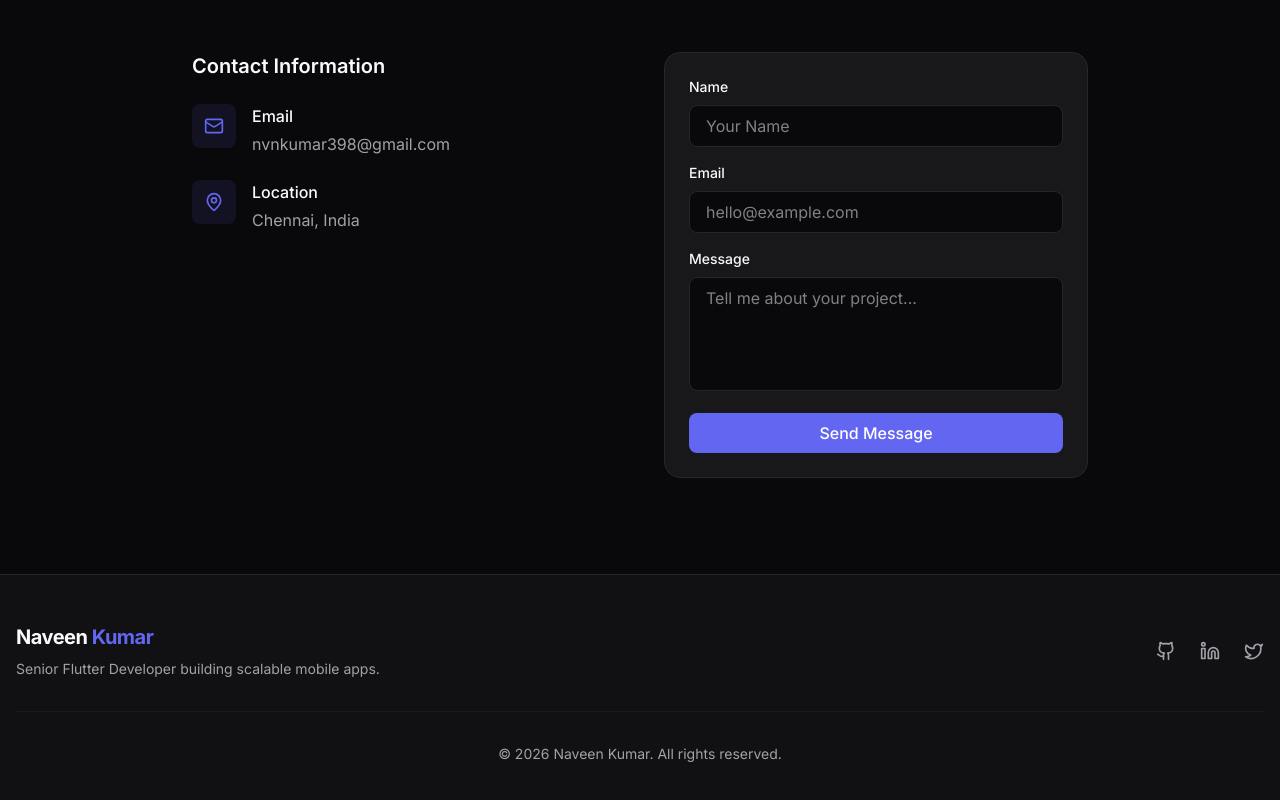
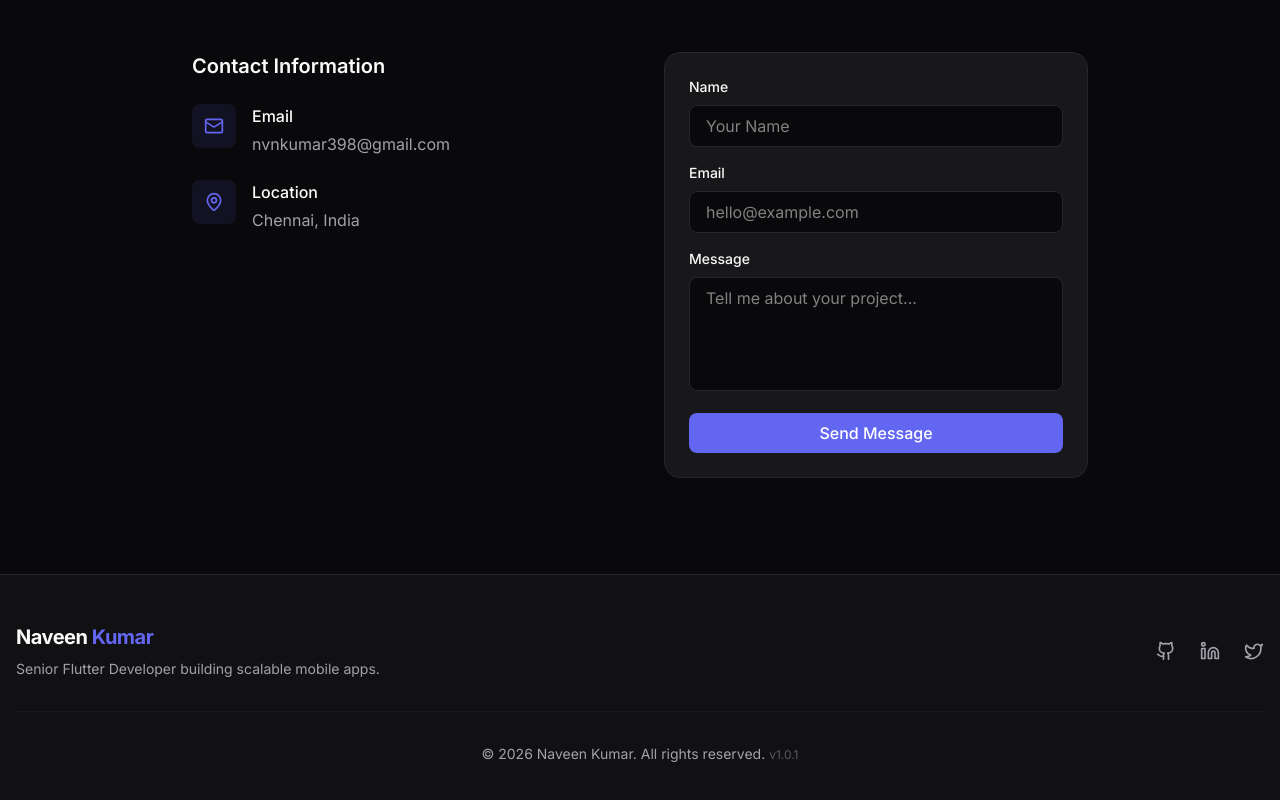
Before and after one commit to NaveenVj1607/Portfolio, a Next.js app: page / in a window 1280 px wide. Shown: the part 5976-6776 px from the top of the page. Built offline with nearby package versions, Linux system fonts and the light colour scheme; no server answers.

Commit message:
chore: add version tracer (v1.0.1) to footer

```diff
--- a/src/components/layout/Footer.tsx
+++ b/src/components/layout/Footer.tsx
@@ -46,7 +46,7 @@ export function Footer() {
           </div>
         </div>
         <div className="border-t border-border/50 mt-8 pt-8 text-center text-sm text-muted-foreground">
-          <p>&copy; {currentYear} {portfolioData.personal.name}. All rights reserved.</p>
+          <p>&copy; {currentYear} {portfolioData.personal.name}. All rights reserved. <span className="text-xs opacity-50">v1.0.1</span></p>
         </div>
       </div>
     </footer>
```
